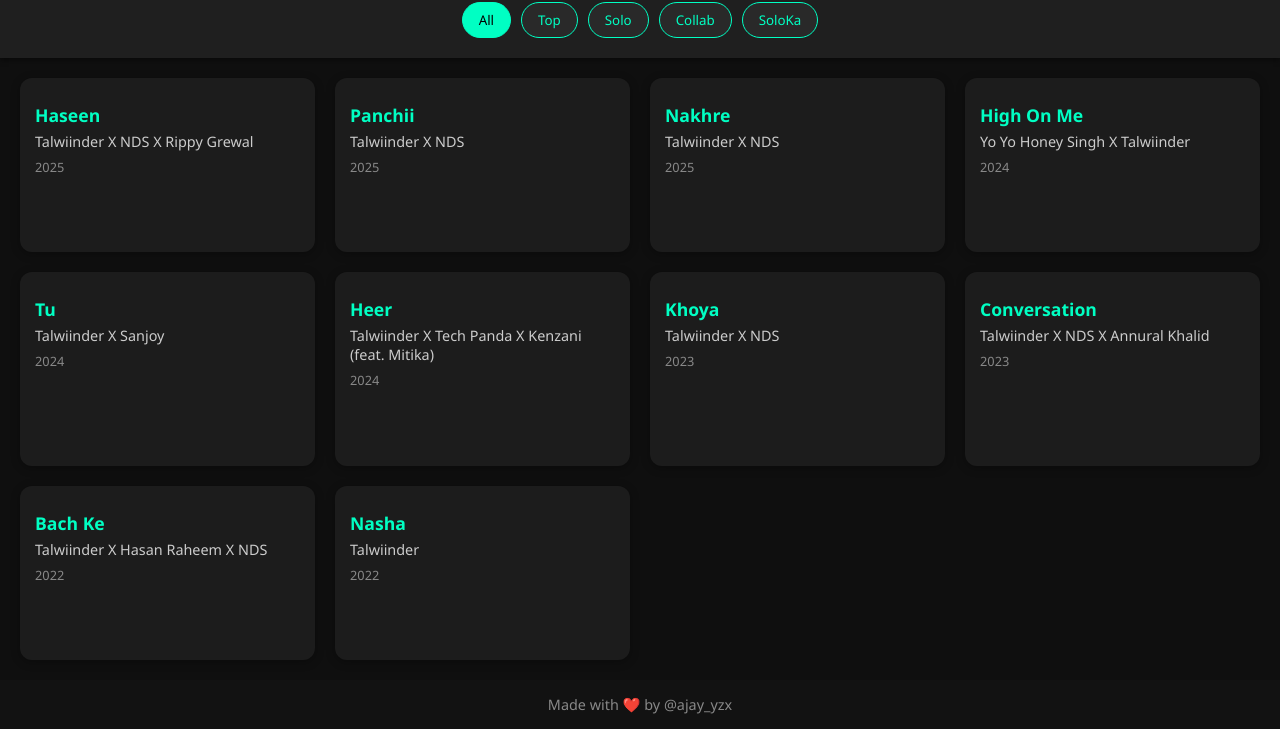
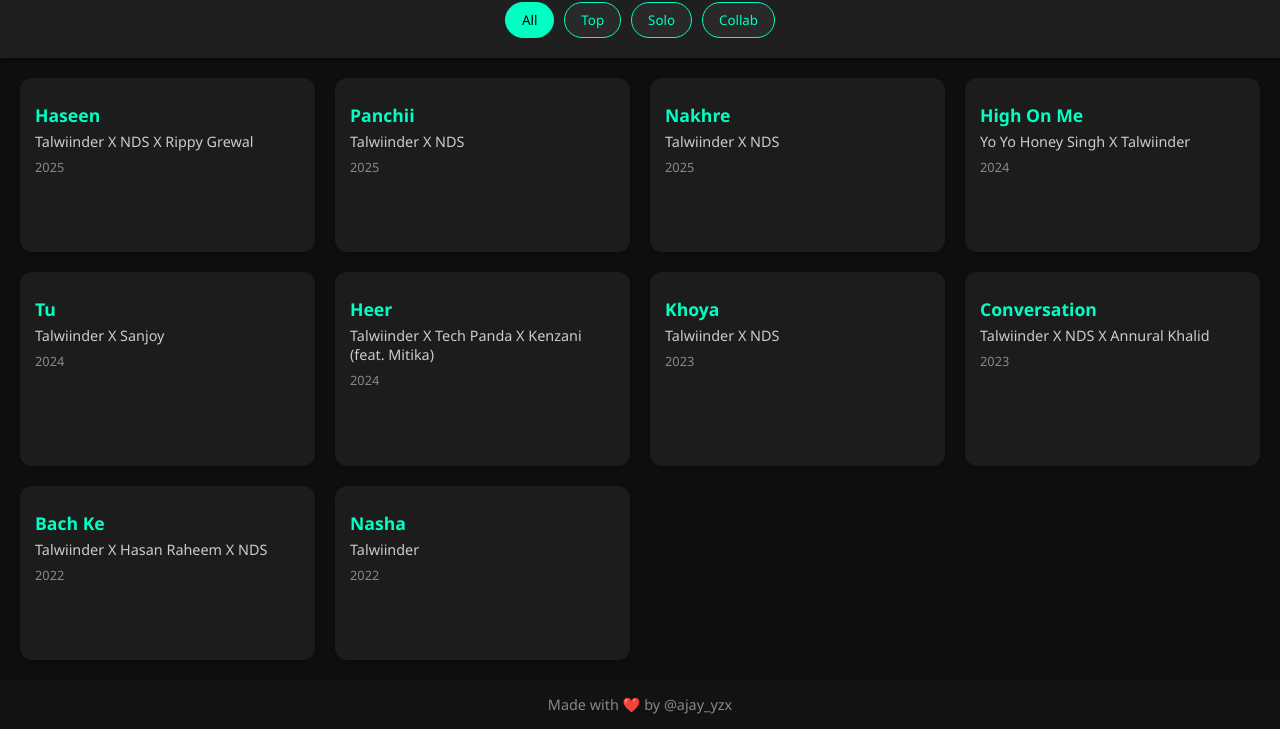
Before and after one commit to zexonline/TWR, a plain HTML site: page index.html in a window 1280 px wide. Shown: the part 71-800 px from the top of the page. Drawn offline with Linux system fonts and the light colour scheme.

Commit message:
Update index.html

```diff
--- a/index.html
+++ b/index.html
@@ -14,7 +14,6 @@
       <button data-category="top">Top</button>
       <button data-category="solo">Solo</button>
       <button data-category="collab">Collab</button>
-      <button data-category="soloka">SoloKa</button>
     </div>
   </header>
 
```
